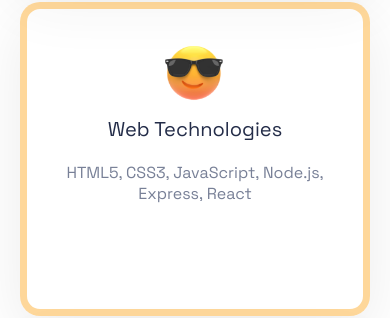
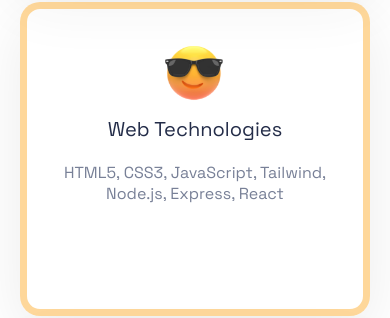
Before and after one commit to Sumit0134/My-Portfolio, a React (Create React App) app: page / in a window 390 px wide. Shown: the part 2212-2530 px from the top of the page. Built offline with nearby package versions, Linux system fonts and the light colour scheme; the HTML template or start-up script is replaced by a standard one.

Commit message:
Added media query

```diff
--- a/src/Components/Contact/Contact.css
+++ b/src/Components/Contact/Contact.css
@@ -42,5 +42,6 @@
     .contact-form{
         transform: scale(0.5);
         justify-content: center;
+        gap: 70px;
     }
 }
--- a/src/Components/Services/Services.jsx
+++ b/src/Components/Services/Services.jsx
@@ -4,7 +4,7 @@
 import Glasses from '../../img/glasses.png'
 import Humble from '../../img/humble.png'
 import Card from '../Card/Card'
-// import Resume from '../../img/resume.png'
+import Resume from '../../img/resume.pdf'
 import {motion} from "framer-motion"
 
 const Services = () => {
@@ -18,7 +18,7 @@
                 <span>
                 "I learn at a steady pace because I believe it helps me remember things better in the long run."
                 </span>
-                <a href="/"><button className="button s-button">Download CV</button></a>
+                <a href={Resume}><button className="button s-button">Download CV</button></a>
                 <div className="blur s-blur1" style={{ background: "#ABF1FF94" }}></div>
             </div>
 
@@ -42,7 +42,7 @@
                     <Card
                     emoji={Glasses}
                     heading={"Web Technologies"}
-                    detail={"HTML5, CSS3, JavaScript, Node.js, Express, React"}
+                    detail={"HTML5, CSS3, JavaScript, Tailwind, Node.js, Express, React"}
                     />
                 </motion.div>
                 <motion.div
```
Also changed, not shown: 1 other file (tests, documents, lock files or other folders).
